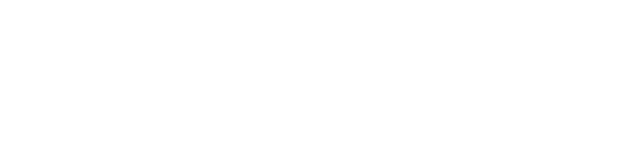
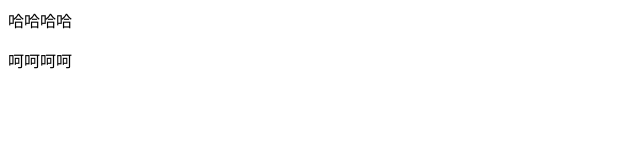
Before and after one commit to meixianxiang/first_project, a plain HTML site: page index.html in a window 1280 px wide. Shown: the whole page, without its empty margins (0-640 px from the left). Drawn offline with Linux system fonts and the light colour scheme.

Commit message:
我想修改一下解释

```diff
--- a/index.html
+++ b/index.html
@@ -7,6 +7,7 @@
     <title>Document</title>
 </head>
 <body>
-
+    <div>哈哈哈哈</div>
+    <p>呵呵呵呵</p>
 </body>
 </html>
```
